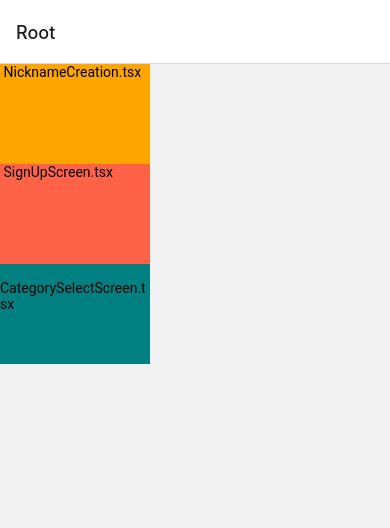
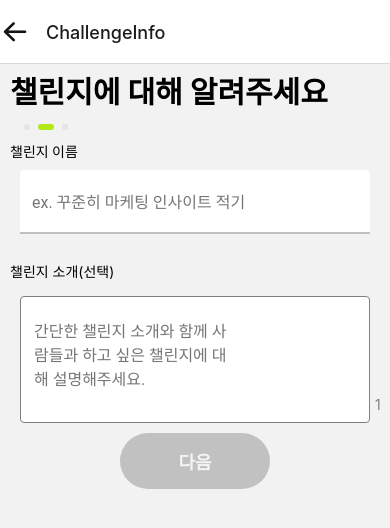
Before and after one commit to CCC-org/keewe-app, a React Native app: screen /ChallengeInfo in a window 390 px wide. Shown: the top 528 px of the page. Built offline with nearby package versions, Linux system fonts and the light colour scheme.

Commit message:
ChallengeInfoScreen 추가

```diff
--- a/App.tsx
+++ b/App.tsx
@@ -7,6 +7,7 @@ import NicknameCreationScreen from './src/screens/onboarding/NicknameCreationScr
 import SignUpScreen from './src/screens/onboarding/SignUpScreen';
 import LoginScreen from './src/screens/login/LoginScreen';
 import CategorySelectScreen from './src/screens/challenge/CategorySelectScreen';
+import ChallengeInfoScreen from './src/screens/challenge/ChallengeInfoScreen';
 
 import { RootScreen } from './src/navigation';
 import { Provider as PaperProvider } from 'react-native-paper';
@@ -51,6 +52,11 @@ export default function App() {
                   component={CategoryCreateScreen}
                   options={headerOptions}
                 />
+                <Stack.Screen
+                  name="ChallengeInfo"
+                  component={ChallengeInfoScreen}
+                  options={headerOptions}
+                />
               </Stack.Navigator>
             </QueryClientProvider>
           </NavigationContainer>
--- /dev/null
+++ b/src/screens/challenge/ChallengeInfoScreen.tsx
@@ -0,0 +1,51 @@
+import React, { useState, useMemo } from 'react';
+import { View, Text } from 'react-native';
+import { useTheme } from 'react-native-paper';
+import ConditionalButton from '../../components/buttons/ConditionalButton';
+import Stepper from '../../components/stepper/Stepper';
+import ChallengeInfoSection from './ChallengeInfoSection';
+
+const ChallengeInfoScreen = ({ navigation, route }) => {
+  const theme = useTheme();
+  const [challengeName, setChallengeName] = useState<string>('');
+  const [challengeInfo, setChallengeInfo] = useState<string>('');
+
+  const isActive = useMemo(
+    () => challengeName !== '' && challengeInfo !== '',
+    [challengeName, challengeInfo],
+  );
+
+  const hasError = useMemo(
+    () => challengeName.length > 25 || challengeInfo.length > 150,
+    [challengeName, challengeInfo],
+  );
+
+  const handleNextClick = () =>
+    navigation.navigate('ChallengeGoalSetting', {
+      form: { challengeName, challengeInfo, ...route.params.form },
+    });
+
+  return (
+    <>
+      <View style={{ margin: 10 }}>
+        <Text style={theme.fonts.text.display}>챌린지에 대해 알려주세요</Text>
+        <Stepper totalStep={3} currentStep={2} />
+        <ChallengeInfoSection
+          challengeName={challengeName}
+          setChallengeName={setChallengeName}
+          challengeInfo={challengeInfo}
+          setChallengeInfo={setChallengeInfo}
+        />
+        <ConditionalButton
+          isActive={isActive && !hasError}
+          text={'다음'}
+          color={'black'}
+          width={150}
+          onPress={handleNextClick}
+        />
+      </View>
+    </>
+  );
+};
+
+export default ChallengeInfoScreen;
--- a/types.tsx
+++ b/types.tsx
@@ -25,6 +25,7 @@ export type RootStackParamList = {
   Login: undefined;
   CategorySelect: undefined;
   CategoryCreate: undefined;
+  ChallengeInfo: undefined;
 };
 
 export type RootStackScreenProps<Screen extends keyof RootStackParamList> = NativeStackScreenProps<
```
